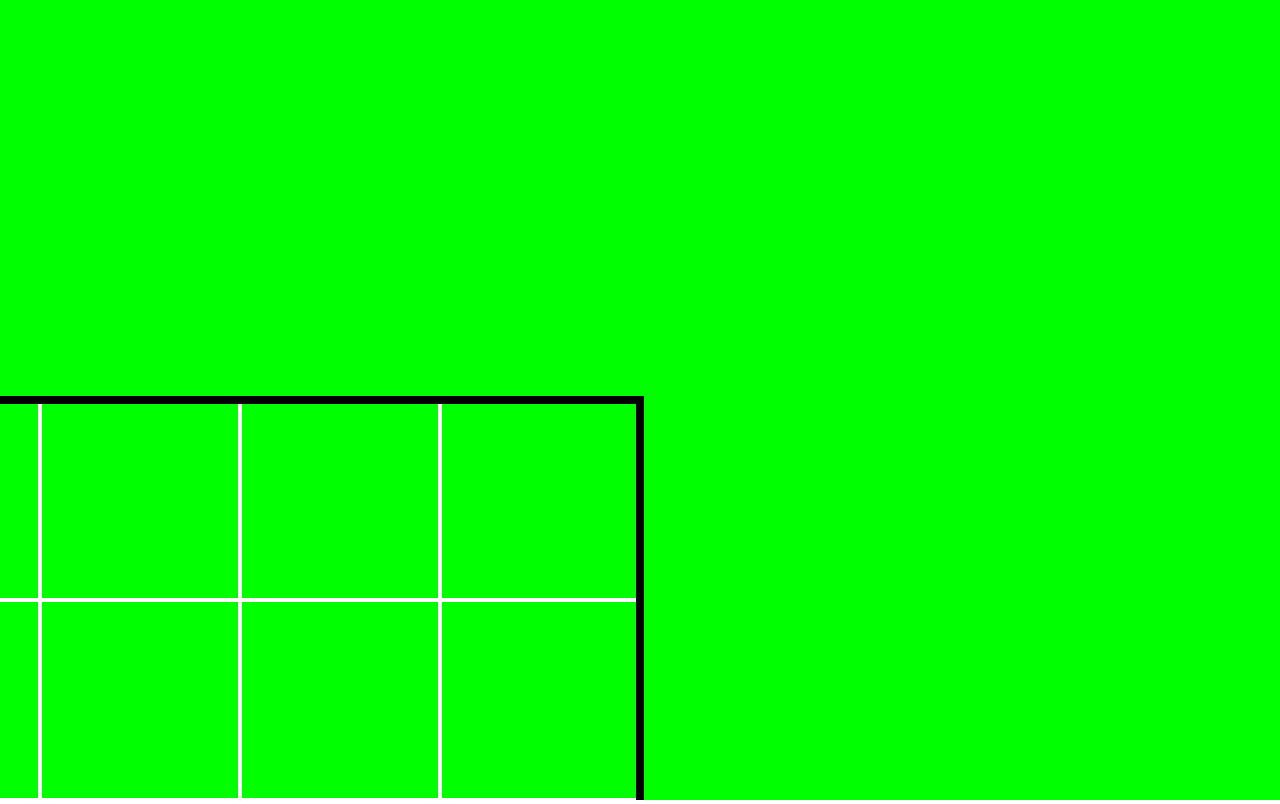
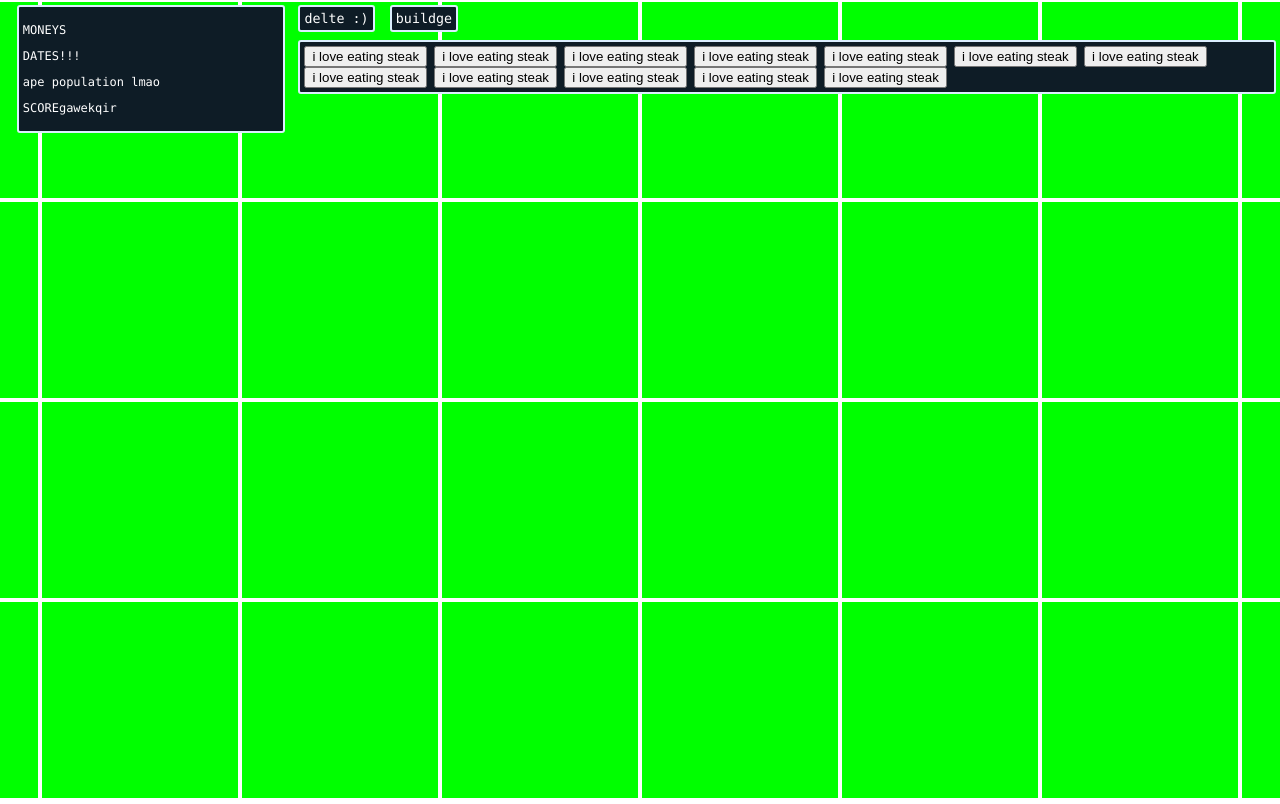
Before and after one commit to ultra-xd/sim-space, a website with bundled scripts: page index.html in a window 1280 px wide. Built offline with nearby package versions, Linux system fonts and the light colour scheme.

Commit message:
started game menu ui

```diff
--- a/index.html
+++ b/index.html
@@ -16,7 +16,33 @@
         </div>
 
         <div id="game-menu">
+            <div class="general" id="stats-display">
+                <p> MONEYS </p>
+                <p> DATES!!! </p>
+                <p> ape population lmao </p>
+                <p> SCOREgawekqir </p>
+            </div>
 
+            <div id="construction-buttons">
+                <button class="general" id="construction-delete"> delte :) </button>
+                <button class="general" id="construction-build"> buildge </button>
+            </div>
+
+
+            <div class="general" id="buildings-display">
+                <button> i love eating steak </button>
+                <button> i love eating steak </button>
+                <button> i love eating steak </button>
+                <button> i love eating steak </button>
+                <button> i love eating steak </button>
+                <button> i love eating steak </button>
+                <button> i love eating steak </button>
+                <button> i love eating steak </button>
+                <button> i love eating steak </button>
+                <button> i love eating steak </button>
+                <button> i love eating steak </button>
+                <button> i love eating steak </button>
+            </div>
         </div>
 
         <script type="module" src="./dist/core/main.js"> </script>
--- a/src/css/style.css
+++ b/src/css/style.css
@@ -9,6 +9,8 @@ body {
     height: 100%;
     overflow-x: hidden;
     overflow-y: hidden;
+    font-family: Consolas;
+    font-size: 12px;
 }
 
 canvas#canvas {
@@ -17,4 +19,58 @@ canvas#canvas {
     background-color: white;
     width: 100%;
     height: 100%;
+    z-index: 0;
+    cursor: grab;
 }
+
+canvas#canvas:active:hover {
+    cursor: grabbing;
+}
+
+div#game-menu {
+    position: fixed;
+    left: 0px;
+    top: 0px;
+    z-index: 2;
+    width: 100%;
+    height: 10%;
+}
+
+.general {
+    border: 2px rgb(220, 238, 255) solid;
+    border-radius: 3px;
+    background-color: rgb(14, 28, 38);
+    font-family: Consolas;
+    padding: 4px;
+    margin: 4px;
+    color: white;
+    transition: 0.5s;
+}
+
+button.general:hover {
+    cursor: pointer;
+    color: rgb(56, 123, 190);
+}
+
+div#buildings-display {
+    overflow-x: auto;
+}
+
+div#stats-display {
+    position: absolute;
+    top: 1%;
+    left: 1%;
+    width: 20%;
+}
+
+div#construction-buttons {
+    position: absolute;
+    top: 1%;
+    left: 23%;
+}
+
+div#buildings-display {
+    position: absolute;
+    top: 45%;
+    left: 23%;
+}
--- a/src/map/camera.ts
+++ b/src/map/camera.ts
@@ -12,12 +12,10 @@ export class Camera {
     private static readonly MAX_PIXELS_PER_UNIT: number = 500;
 
     public constructor(private readonly game: Game) {
-        // this.center = new Vector2(
-        //     this.game.MAP.width / 2,
-        //     this.game.MAP.height / 2
-        // );
-
-        this.center = new Vector2(50, 50);
+        this.center = new Vector2(
+            this.game.MAP.width / 2,
+            this.game.MAP.height / 2
+        );
     }
 
     public tick(): void {
```
